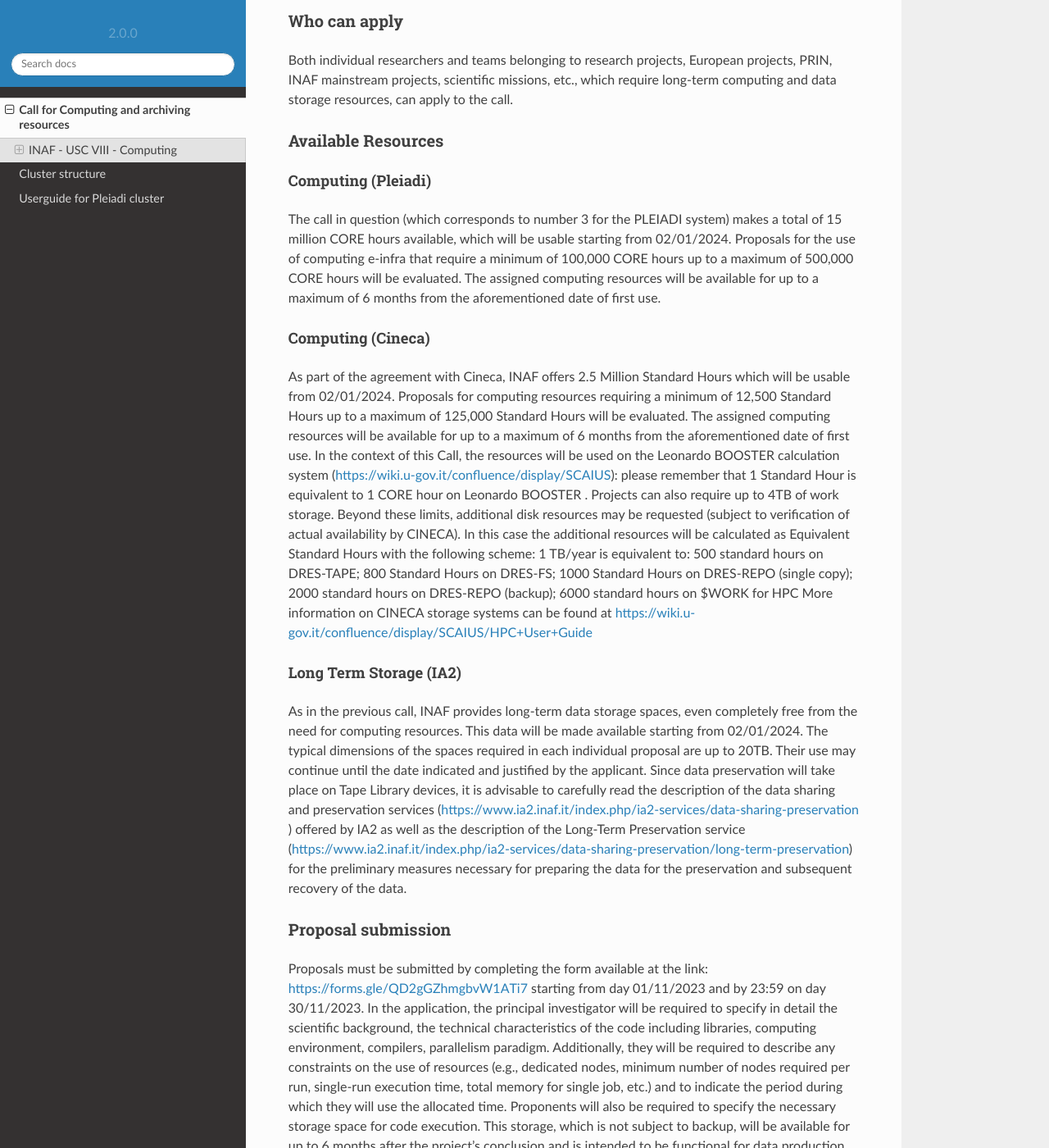
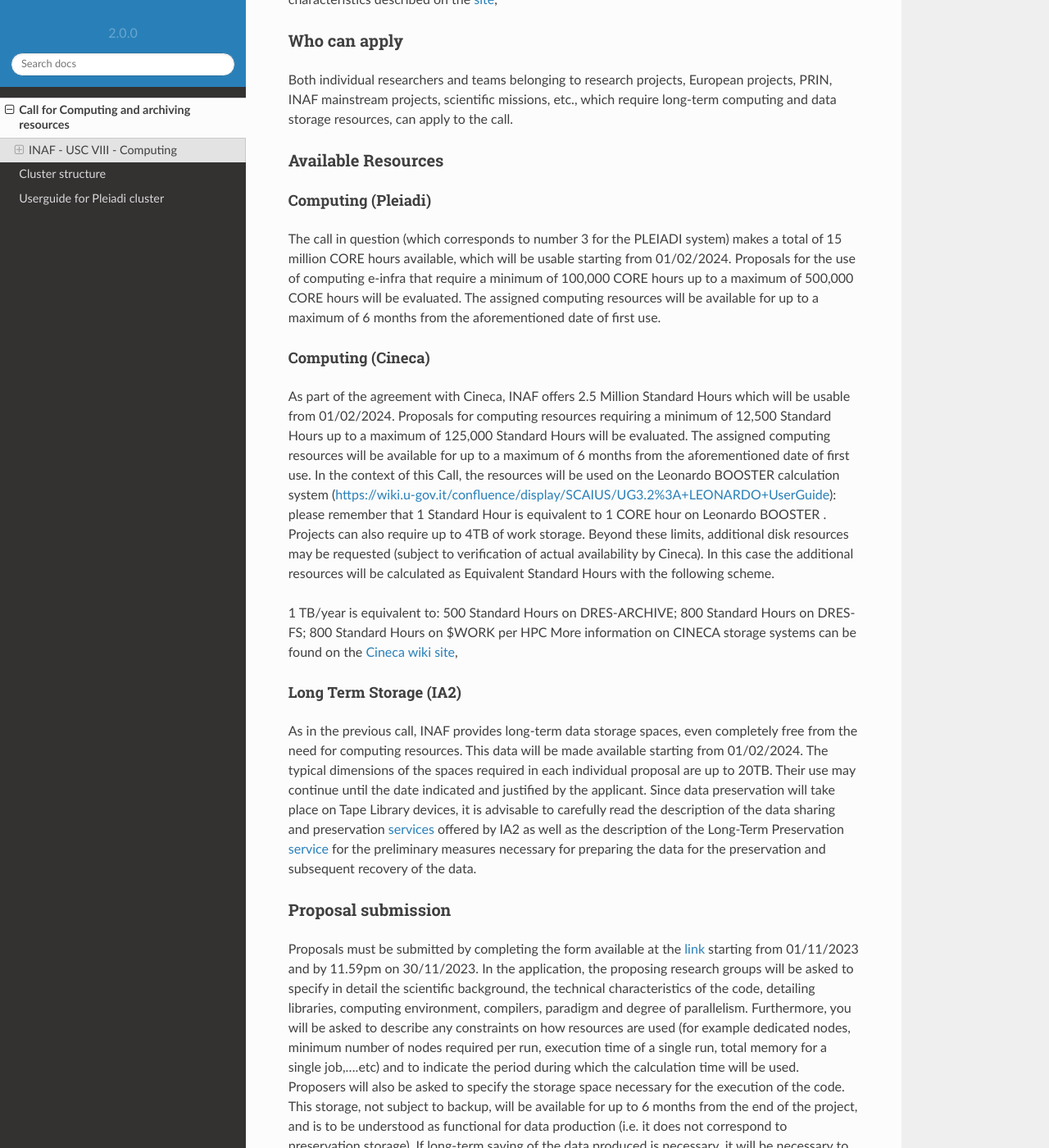
Before and after one commit to fvitello/pleiadi-doc, a Sphinx documentation site: the page built from docs/call/index.rst, in a window 1280 px wide and 1400 px high, scrolled down 444 px. Shown: the whole window at 82% size. Built offline with Sphinx 7.4.7 and the Read the Docs theme 2.0.0, drawn with Linux system fonts in a browser that asks for light colours; pages that are not in the unit, such as notebooks, are missing from menus; some of the changed text lies outside the part shown.

Commit message:
Update index.rst
updated call 3 text

```diff
--- a/docs/call/index.rst
+++ b/docs/call/index.rst
@@ -9,7 +9,10 @@
 INAF's USC VIII-Computing issues a new call (the third one) for the use of HPC/HTC computing resources and for the availability of data storage spaces.
 
 
-In particular, (i) the use of the INAF calculation system called PLEIADI will be offered, the technical characteristics of which are described on the `site <https://pleiadi.readthedocs.io/en/latest/clusters/index.html>`_ , (ii) the use of the Leonardo BOOSTER calculation system will also be available, the technical characteristics of which are described on the `site <https://wiki.u-gov.it/confluence/display/SCAIUS>`_, and (iii) the long-term conservation system of scientific products at IA2, described on the `site <https://www.ia2.inaf.it/index.php/ia2-services/data-sharing-preservation>`_
+In particular,
+(i) the use of the INAF computing  system called PLEIADI will be offered, the technical characteristics of which are described on the `site <https://pleiadi.readthedocs.io/en/latest/clusters/index.html>`_,
+(ii) the use of the Leonardo BOOSTER computing system will also be available, the technical characteristics of which are described on the `site <https://wiki.u-gov.it/confluence/display/SCAIUS/UG3.2%3A+LEONARDO+UserGuide>`_,
+(iii) the long-term preservation system of scientific products at IA2 will also be available, with characteristics described on the `site <https://www.ia2.inaf.it/index.php/ia2-services/data-sharing-preservation>`_,
 
 
 Who can apply
@@ -27,22 +30,23 @@
 Computing (Pleiadi)
 -------------------
 
-The call in question (which corresponds to number 3 for the PLEIADI system) makes a total of 15 million CORE hours available, which will be usable starting from 02/01/2024. Proposals for the use of computing e-infra that require a minimum of 100,000 CORE hours up to a maximum of 500,000 CORE hours will be evaluated. The assigned computing resources will be available for up to a maximum of 6 months from the aforementioned date of first use.
+The call in question (which corresponds to number 3 for the PLEIADI system) makes a total of 15 million CORE hours available, which will be usable starting from 01/02/2024. Proposals for the use of computing e-infra that require a minimum of 100,000 CORE hours up to a maximum of 500,000 CORE hours will be evaluated. The assigned computing resources will be available for up to a maximum of 6 months from the aforementioned date of first use.
 
 
 Computing (Cineca)
 -------------------
 
-As part of the agreement with Cineca, INAF offers 2.5 Million Standard Hours which will be usable from 02/01/2024. Proposals for computing resources requiring a minimum of 12,500 Standard Hours up to a maximum of 125,000 Standard Hours will be evaluated. The assigned computing resources will be available for up to a maximum of 6 months from the aforementioned date of first use.
-In the context of this Call, the resources will be used on the Leonardo BOOSTER calculation system (https://wiki.u-gov.it/confluence/display/SCAIUS): please remember that 1 Standard Hour is equivalent to 1 CORE hour on Leonardo BOOSTER .
-Projects can also require up to 4TB of work storage. Beyond these limits, additional disk resources may be requested (subject to verification of actual availability by CINECA). In this case the additional resources will be calculated as Equivalent Standard Hours with the following scheme:
-1 TB/year is equivalent to:
-500 standard hours on DRES-TAPE;
+As part of the agreement with Cineca, INAF offers 2.5 Million Standard Hours which will be usable from 01/02/2024. Proposals for computing resources requiring a minimum of 12,500 Standard Hours up to a maximum of 125,000 Standard Hours will be evaluated. The assigned computing resources will be available for up to a maximum of 6 months from the aforementioned date of first use.
+In the context of this Call, the resources will be used on the Leonardo BOOSTER calculation system (https://wiki.u-gov.it/confluence/display/SCAIUS/UG3.2%3A+LEONARDO+UserGuide): please remember that 1 Standard Hour is equivalent to 1 CORE hour on Leonardo BOOSTER .
+Projects can also require up to 4TB of work storage. Beyond these limits, additional disk resources may be requested (subject to verification of actual availability by Cineca). In this case the additional resources will be calculated as Equivalent Standard Hours with the following scheme.
+
+
+1 TB/year  is equivalent to:
+500 Standard Hours on DRES-ARCHIVE;
 800 Standard Hours on DRES-FS;
-1000 Standard Hours on DRES-REPO (single copy);
-2000 standard hours on DRES-REPO (backup);
-6000 standard hours on $WORK for HPC
-More information on CINECA storage systems can be found at https://wiki.u-gov.it/confluence/display/SCAIUS/HPC+User+Guide
+800 Standard Hours on $WORK per HPC
+More information on CINECA storage systems can be found on the `Cineca wiki site <https://wiki.u-gov.it/confluence/display/SCAIUS/UG2.5%3A+Data+storage+and+FileSystems>`_,
+
 
 
 Long Term Storage (IA2)
@@ -50,7 +54,7 @@
 
 
 
-As in the previous call, INAF provides long-term data storage spaces, even completely free from the need for computing resources. This data will be made available starting from 02/01/2024. The typical dimensions of the spaces required in each individual proposal are up to 20TB. Their use may continue until the date indicated and justified by the applicant. Since data preservation will take place on Tape Library devices, it is advisable to carefully read the description of the data sharing and preservation services (https://www.ia2.inaf.it/index.php/ia2-services/data-sharing-preservation ) offered by IA2 as well as the description of the Long-Term Preservation service (https://www.ia2.inaf.it/index.php/ia2-services/data-sharing-preservation/long-term-preservation) for the preliminary measures necessary for preparing the data for the preservation and subsequent recovery of the data.
+As in the previous call, INAF provides long-term data storage spaces, even completely free from the need for computing resources. This data will be made available starting from 01/02/2024. The typical dimensions of the spaces required in each individual proposal are up to 20TB. Their use may continue until the date indicated and justified by the applicant. Since data preservation will take place on Tape Library devices, it is advisable to carefully read the description of the data sharing and preservation `services <https://www.ia2.inaf.it/index.php/ia2-services/data-sharing-preservation>`_ offered by IA2 as well as the description of the Long-Term Preservation `service <https://www.ia2.inaf.it/index.php/ia2-services/data-sharing-preservation/long-term-preservation>`_ for the preliminary measures necessary for preparing the data for the preservation and subsequent recovery of the data.
 
 
 
@@ -60,18 +64,21 @@
 Proposal submission
 ^^^^^^^^^^^^^^^^^^^^^^
 
+Proposals must be submitted by completing the form available at the `link <https://forms.gle/QD2gGZhmgbvW1ATi7s>`_ starting from 01/11/2023 and by 11.59pm on 30/11/2023.
+In the application, the proposing research groups will be asked to specify in detail the scientific background, the technical characteristics of the code, detailing libraries, computing environment, compilers, paradigm and degree of parallelism. Furthermore, you will be asked to describe any constraints on how resources are used (for example dedicated nodes, minimum number of nodes required per run, execution time of a single run, total memory for a single job,....etc) and to indicate the period during which the calculation time will be used.
+Proposers will also be asked to specify the storage space necessary for the execution of the code. This storage, not subject to backup, will be available for up to 6 months from the end of the project, and is to be understood as functional for data production (i.e. it does not correspond to preservation storage). If long-term saving of the data produced is necessary, it will be necessary to submit a further and separate request, again via the proposal submission form, for the saving space on Tape Library IA2.
+Allocated time that is not used in the requested period cannot be recovered later.
+Similarly, the application for long-term data preservation space must contain all the data necessary for the evaluation of the request: size of preservation storage space requested; type, format and size of each scientific product; description of the structure of the collection; description of the expected frequency of access as well as the data access policy; any future plans for publishing the data; all information deemed relevant for correct data preservation following the FAIR principles.
+During the proposal evaluation phase, the Panel may request clarifications and further information from the proposers. Communication of any allocation of the requested resources will normally take place within 4-5 weeks of the closing of the call.
 
-Proposals must be submitted by completing the form available at the link: https://forms.gle/QD2gGZhmgbvW1ATi7 starting from day  01/11/2023 and by 23:59 on day  30/11/2023.
-In the application, the principal investigator will be required to specify in detail the scientific background, the technical characteristics of the code including libraries, computing environment, compilers, parallelism paradigm. Additionally, they will be required to describe any constraints on the use of resources (e.g., dedicated nodes, minimum number of nodes required per run, single-run execution time, total memory for single job, etc.) and to indicate the period during which they will use the allocated time.
-Proponents will also be required to specify the necessary storage space for code execution. This storage, which is not subject to backup, will be available for up to 6 months after the project's conclusion and is intended to be functional for data production (it is not the preservation storage).
-Unused allocated time cannot be recovered later.
-Similarly, the request for long-term data preservation space must contain all the necessary data for the evaluation of the request: required preservation storage space size; type, format and size of each scientific product; description of the structure of the data collection; description of the expected access frequency as well as the data access policy; any future plan for publishing the data; all information deemed relevant for proper data preservation following the FAIR principles.
-During the proposal evaluation phase, the Panel may request clarifications and further details from the proponents. Communication of the possible allocation of requested resources will normally occur within 4-5 weeks from the call closing date.
+
 
 Additional info and Ex-post activities
 ^^^^^^^^^^^^^^^^^^^^^^
 
-Starting from day 01/06/2023, it will also be possible to request “on-demand” resources, up to a maximum of 100,000 core/hours per project and up to the exhaustion of the available resources for this request mode, equal to 5,000,000 core/hours.
-As regards CINECA and Leonardo Booster, it will be possible to request hours for "Tests" up to a maximum of 10,000 cores/hour per project.
+Starting from 01/12/2023 (closing day of the call), it will also be possible to request computing resources on a “first come, first serve basis”, up to a maximum of 100,000 CORE hours per project, and until the resources available for this methodology, equal to 5,000,000 CORE hours, are exhausted
+As regards Cineca and Leonardo BOOSTER, it will be possible to request hours for "tests" up to a maximum of 10,000 Standard Hours per project.
+The computing resources assigned in this mode will be available for up to a maximum of 2 months from the date of first use. These proposals will also be subject to an assessment of adequacy and feasibility by USC VIII and/or the management team of the aforementioned computing resources, with response times normally less than a week.
 
-At the end of the project, the proponent will be asked for a brief report on the results obtained and the criticalities encountered using the allocated resources. Failure to send this report precludes participation in the next call.
+
+At the end of the project, the proponent will be asked for a short report on the results obtained and the critical issues encountered using the assigned resources. Failure to send this report precludes participation in the subsequent call.
```
